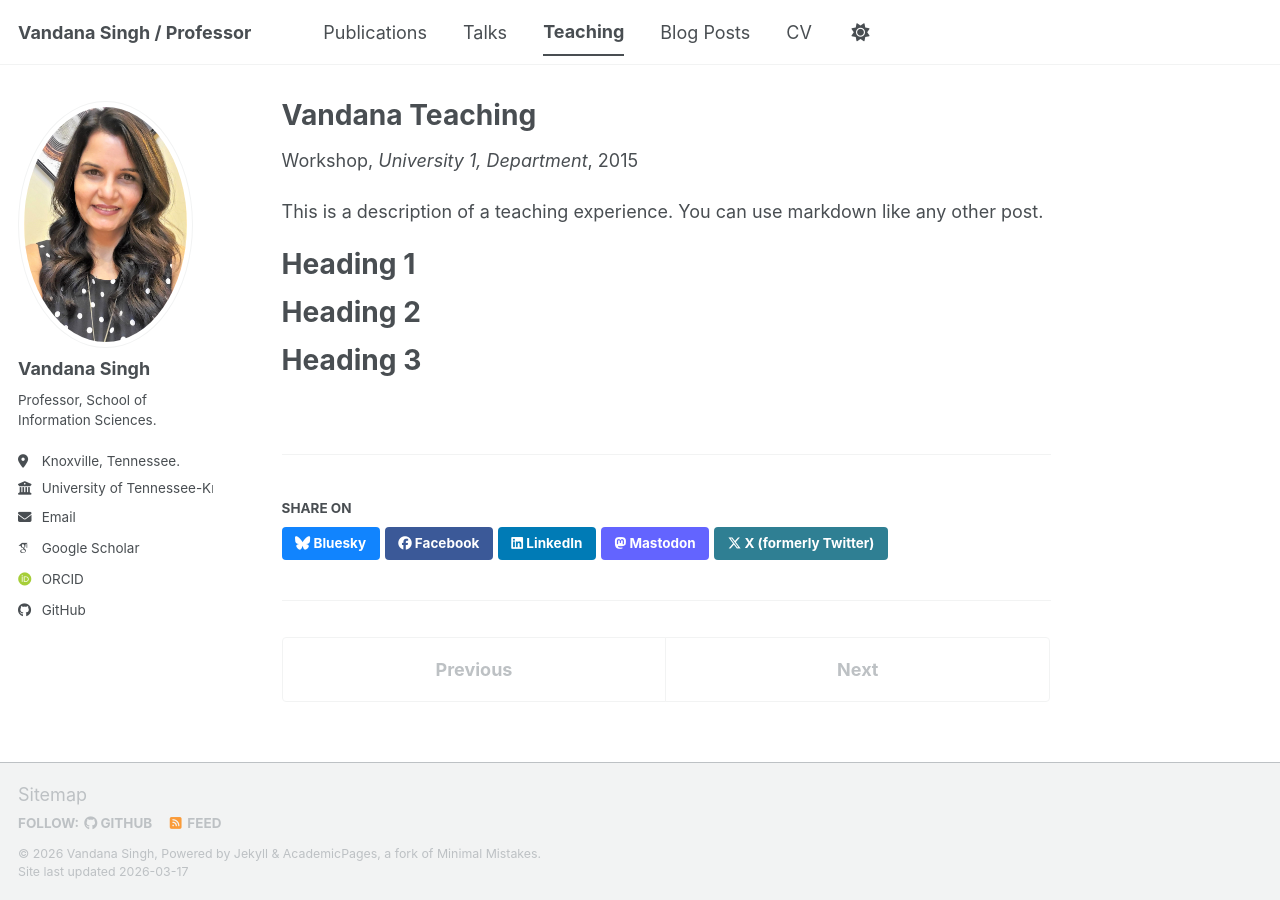
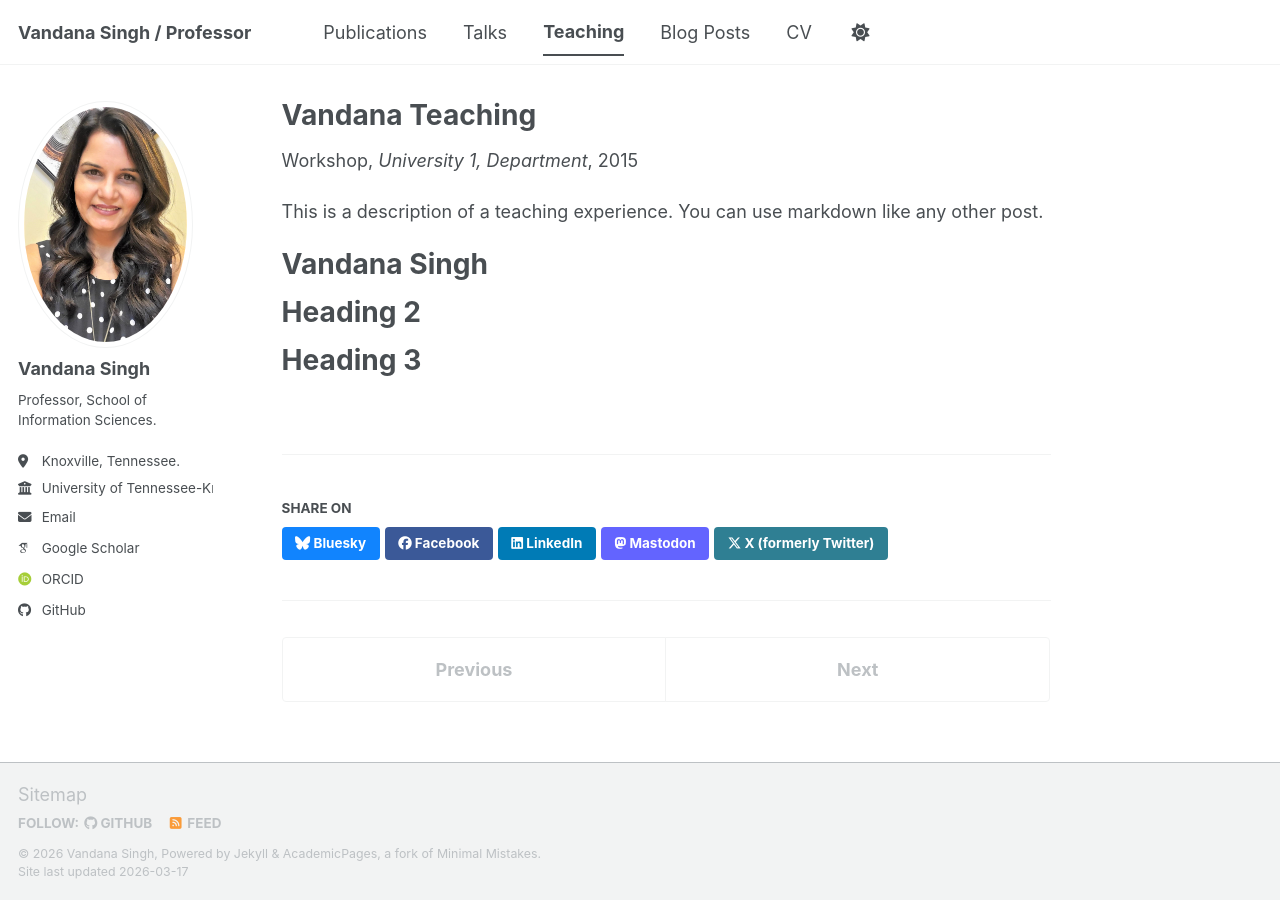
Before and after one commit to Vandanawoss/vandana, a Jekyll site: the page built from _teaching/2015-spring-teaching-2.md, in a window 1280 px wide. Built offline with Jekyll 4.4.1, drawn with Linux system fonts in a browser that asks for light colours; some web fonts are replaced; a script bundle is joined from its source files by our own code; library files that are not in the unit come from our copies; a file with an impossible date is left out.

Commit message:
Update 2015-spring-teaching-2.md

```diff
--- a/_teaching/2015-spring-teaching-2.md
+++ b/_teaching/2015-spring-teaching-2.md
@@ -10,7 +10,7 @@ location: "City, Country"
 
 This is a description of a teaching experience. You can use markdown like any other post.
 
-Heading 1
+Vandana Singh
 ======
 
 Heading 2
```
